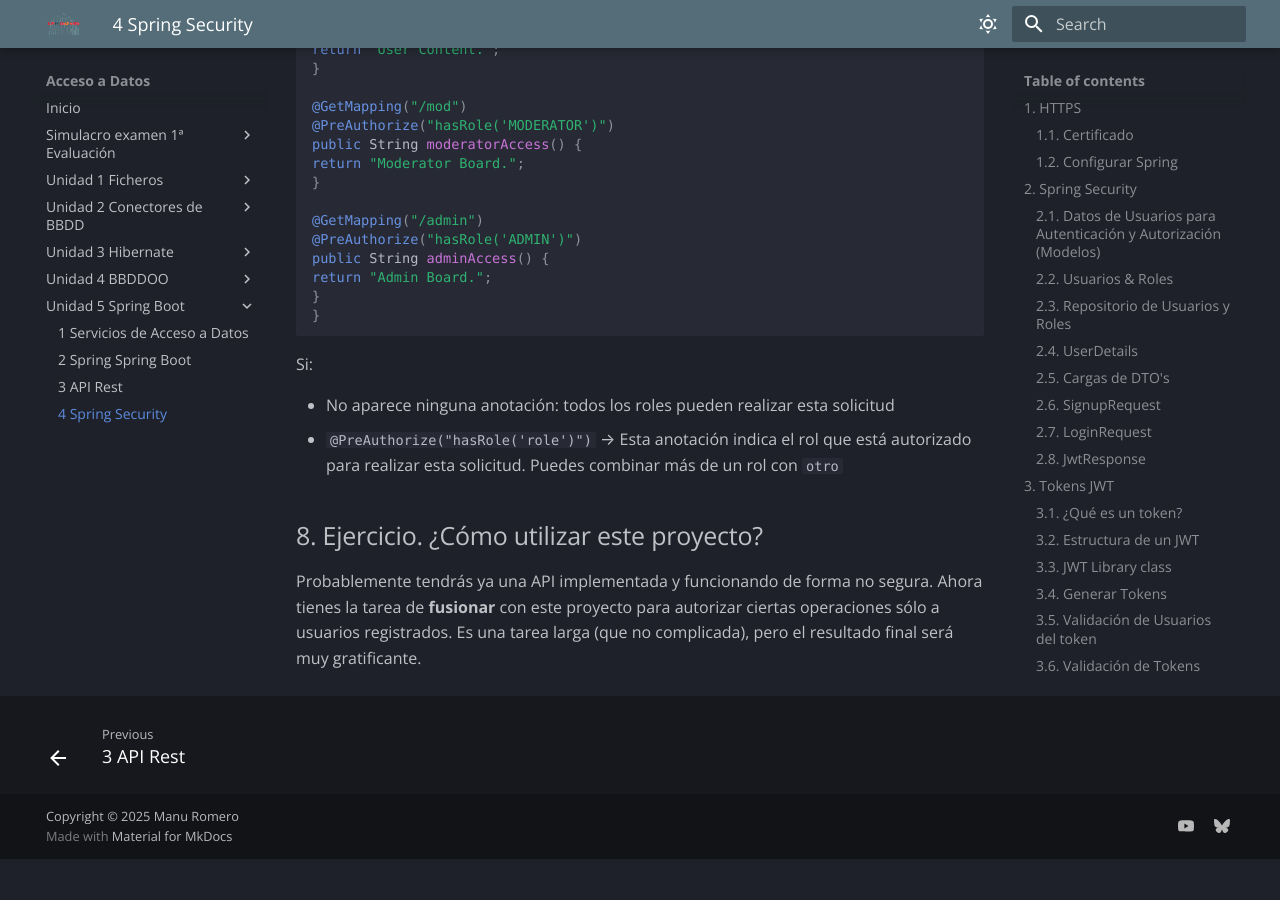
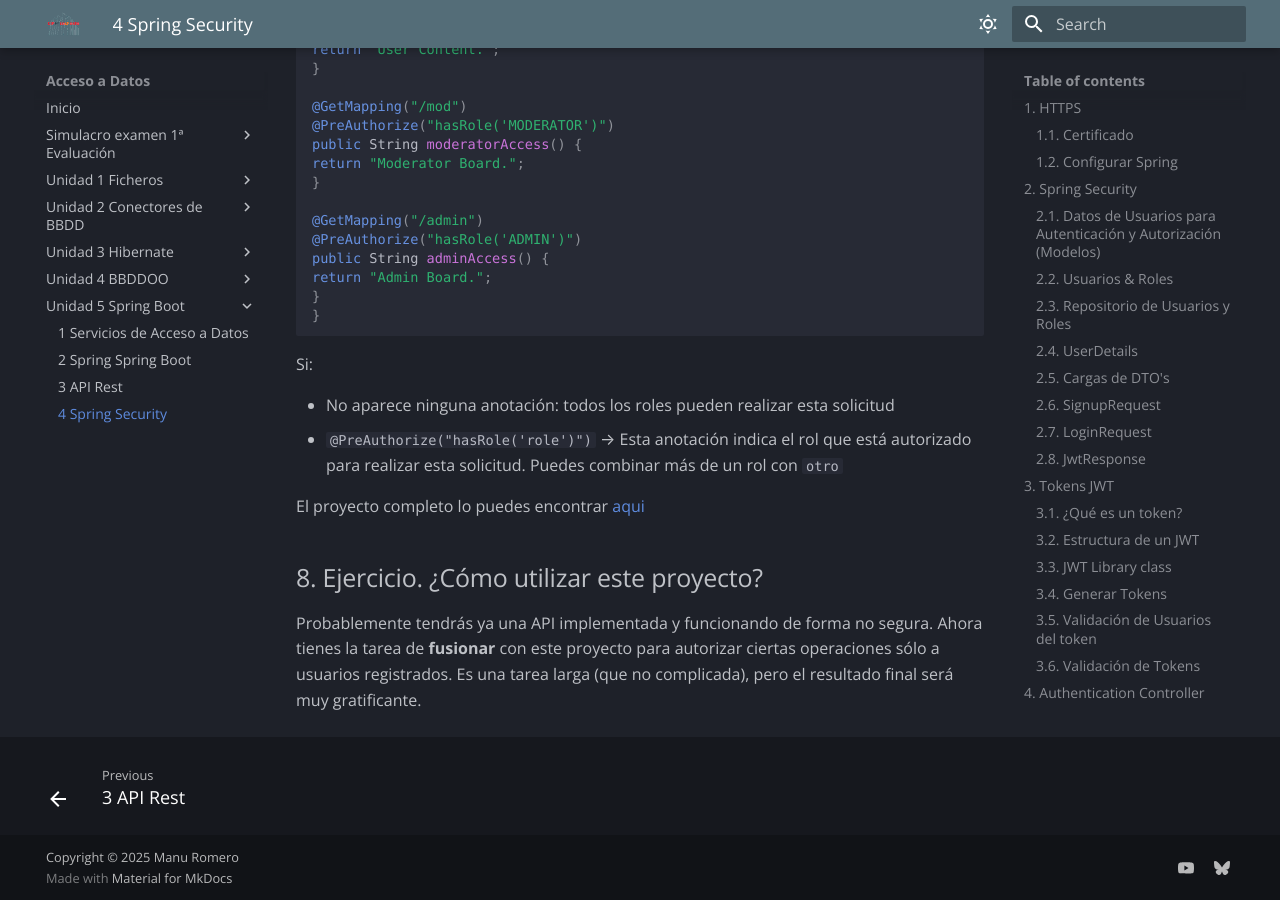
Before and after one commit to ManuEduGVA/ad, an MkDocs documentation site: the page built from docs/Unidad 5 Spring Boot/4_Spring_Security.md, in a window 1280 px wide and 900 px high, scrolled down 30366 px. Built offline with MkDocs 1.6.1 and Material for MkDocs 9.7.7, drawn with Linux system fonts in a browser that asks for light colours; some web fonts are replaced; before the commit the page ends 31225 px from its top, so only the background shows below that.

Commit message:
Unidad 5. Spring boot. Spring Security_ejemplo

```diff
--- a/docs/Unidad 5 Spring Boot/4_Spring_Security.md
+++ b/docs/Unidad 5 Spring Boot/4_Spring_Security.md
@@ -1171,6 +1171,8 @@
 - No aparece ninguna anotación: todos los roles pueden realizar esta solicitud
 - `@PreAuthorize("hasRole('role')")` → Esta anotación indica el rol que está autorizado para realizar esta solicitud. Puedes combinar más de un rol con `otro`
 
+El proyecto completo lo puedes encontrar [aqui](./HTTPS.zip)
+
 ## 8. Ejercicio. ¿Cómo utilizar este proyecto?
 
 Probablemente tendrás ya una API implementada y funcionando de forma no segura. Ahora tienes la tarea de **fusionar** con este proyecto para autorizar ciertas operaciones sólo a usuarios registrados. Es una tarea larga (que no complicada), pero el resultado final será muy gratificante.
```
